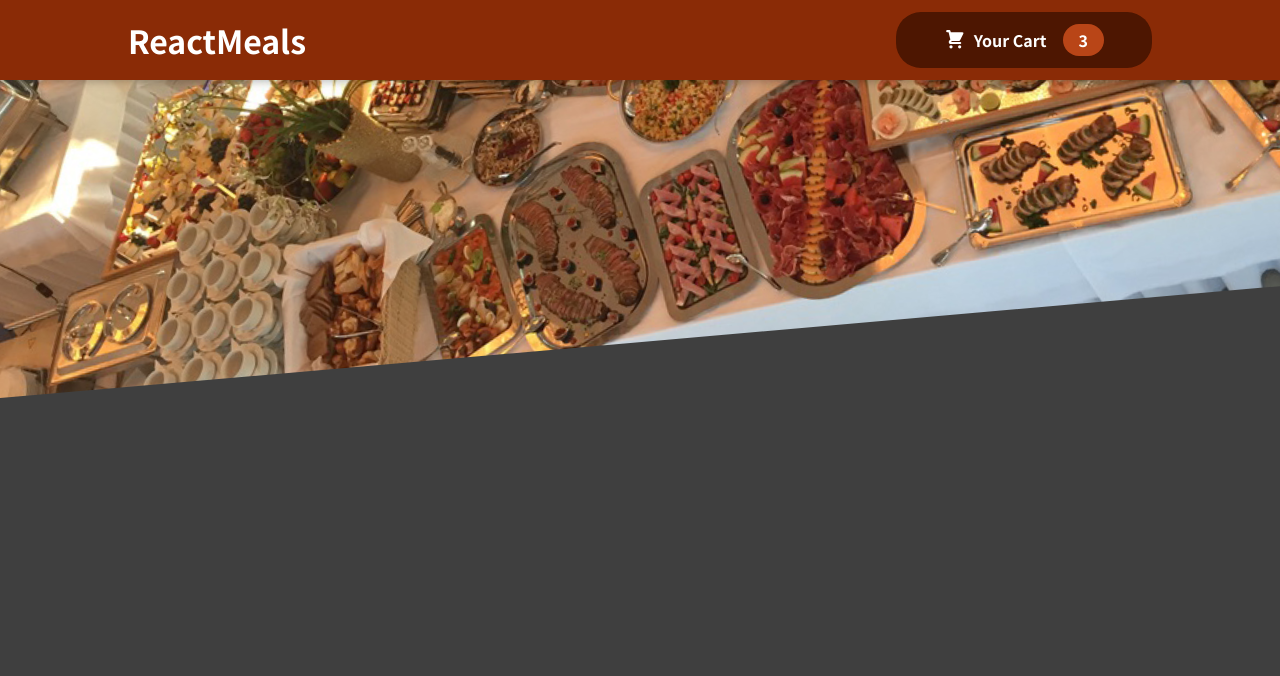
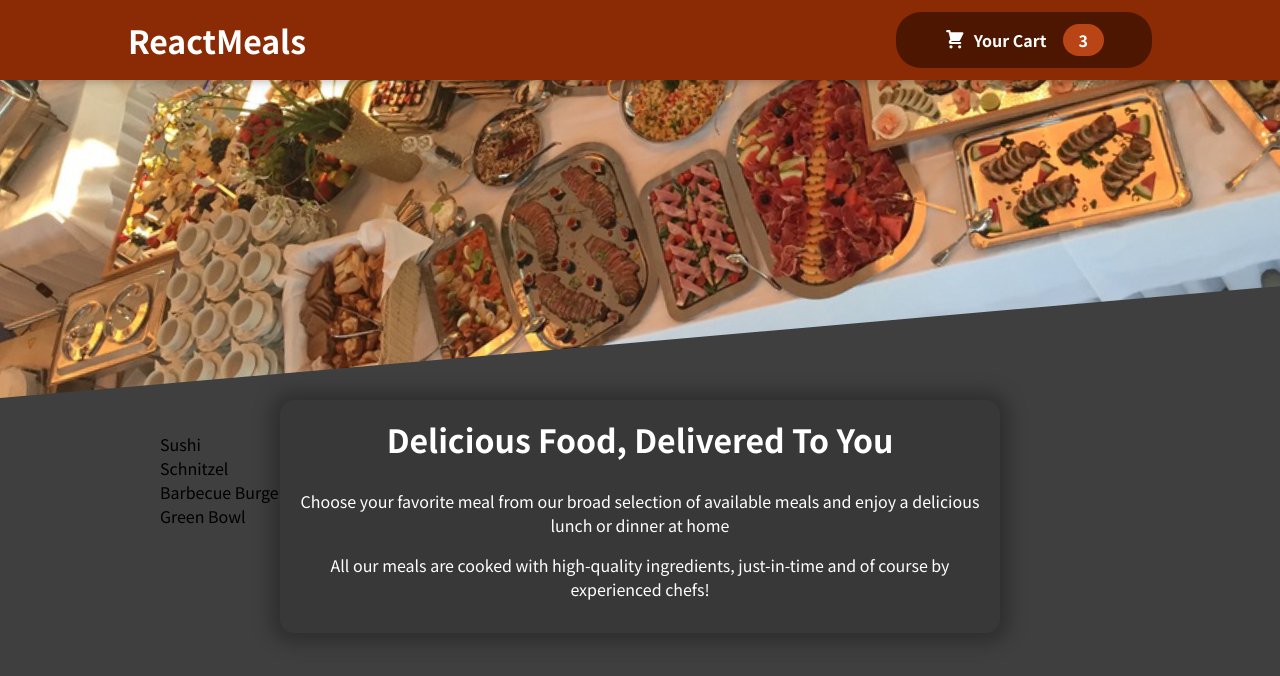
Before and after one commit to HaileyChen7/Food-Order-App, a JavaScript app: page / in a window 1280 px wide. Shown: the top 676 px of the page. Built offline with nearby package versions, Linux system fonts and the light colour scheme.

Commit message:
add meals components

```diff
--- a/src/App.js
+++ b/src/App.js
@@ -1,11 +1,14 @@
 import Header from "./components/Layout/Header";
+import Meals from "./components/Meals/Meals";
 
 function App() {
   return (
     <>
       <Header />
+      <main>
+        <Meals />
+      </main>
     </>
-
   );
 }
 
--- a/src/components/Meals/AvailableMeals.js
+++ b/src/components/Meals/AvailableMeals.js
@@ -0,0 +1,39 @@
+import classes from "./AvailableMeals.module.css";
+
+const DUMMY_MEALS = [
+  {
+    id: "m1",
+    name: "Sushi",
+    description: "Finest fish and veggies",
+    price: 22.99,
+  },
+  {
+    id: "m2",
+    name: "Schnitzel",
+    description: "A german specialty!",
+    price: 16.5,
+  },
+  {
+    id: "m3",
+    name: "Barbecue Burger",
+    description: "American, raw, meaty",
+    price: 12.99,
+  },
+  {
+    id: "m4",
+    name: "Green Bowl",
+    description: "Healthy...and green...",
+    price: 18.99,
+  },
+];
+
+const AvailableMeals = () => {
+  const dummyMeals = DUMMY_MEALS.map((meal) => <li>{meal.name}</li>);
+  return (
+    <section className={classes.meals}>
+      <ul>{dummyMeals}</ul>
+    </section>
+  );
+};
+
+export default AvailableMeals;
--- a/src/components/Meals/Meals.js
+++ b/src/components/Meals/Meals.js
@@ -0,0 +1,13 @@
+import AvailableMeals from "./AvailableMeals";
+import MealsSummary from "./MealsSummary";
+
+const Meals = () => {
+  return (
+    <>
+      <AvailableMeals />
+      <MealsSummary />
+    </>
+  );
+};
+
+export default Meals;
--- a/src/components/Meals/MealsSummary.js
+++ b/src/components/Meals/MealsSummary.js
@@ -0,0 +1,19 @@
+import classes from "./MealsSummary.module.css";
+
+const MealsSummary = () => {
+  return (
+    <section className={classes.summary}>
+      <h2>Delicious Food, Delivered To You</h2>
+      <p>
+        Choose your favorite meal from our broad selection of available meals
+        and enjoy a delicious lunch or dinner at home
+      </p>
+      <p>
+        All our meals are cooked with high-quality ingredients, just-in-time and
+        of course by experienced chefs!
+      </p>
+    </section>
+  );
+};
+
+export default MealsSummary;
```
